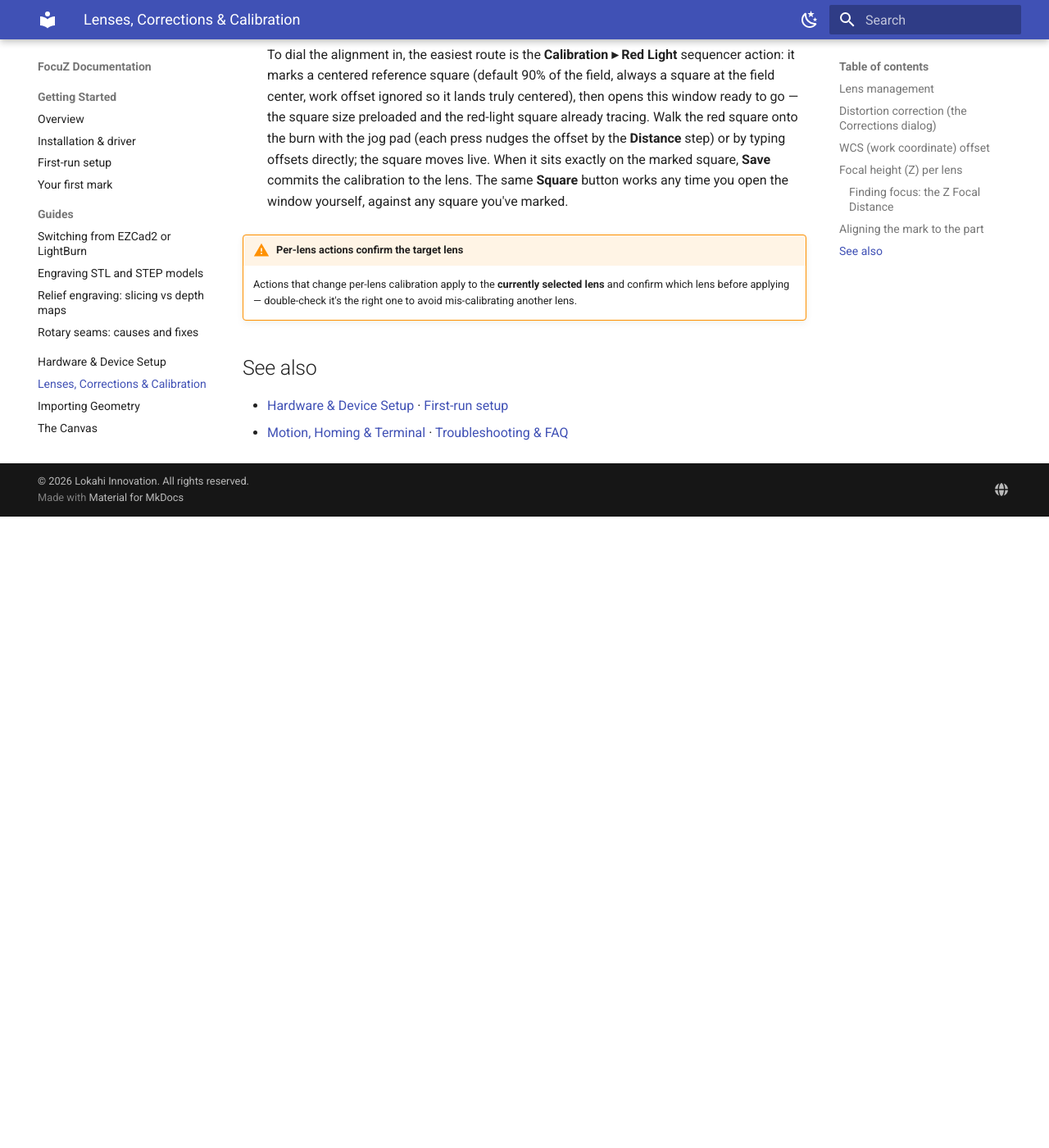
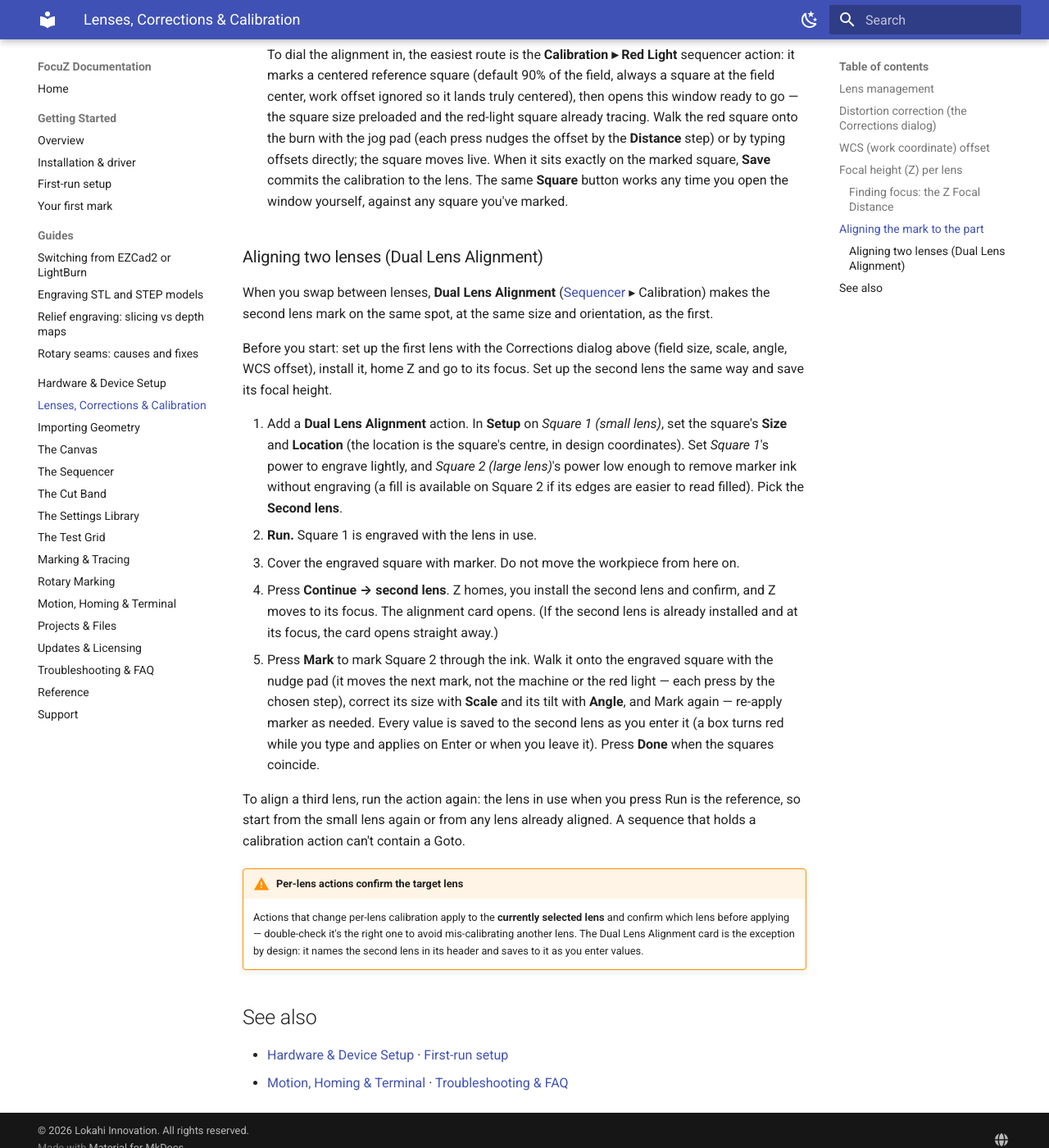
Before and after one commit to Lokahi-Shop/focuz-docs, an MkDocs documentation site: the page built from docs/lenses-corrections.md, in a window 1280 px wide and 1400 px high, scrolled down 3766 px. Shown: the whole window at 82% size. Built offline with MkDocs 1.6.1 and Material for MkDocs 9.7.7, drawn with Linux system fonts in a browser that asks for light colours; before the commit the page ends 4396 px from its top, so only the background shows below that.

Commit message:
Dual Lens Alignment: new calibration action; Goto + calibration rule; marking outputs on the two tests
- lenses-corrections.md: "Aligning two lenses (Dual Lens Alignment)" — prerequisites (set up lens 1 via
  Lens Corrections, home Z + go to focus), the five steps (Run → marker → Continue → Mark / nudge / Scale /
  Angle, saved as entered → Done), third lens, the Goto rule; the per-lens-confirm admonition names the
  card as the exception by design.
- sequencer.md: the Calibration list entry; the Goto bullet's calibration rule.
- hardware-setup.md: the Test Grid and the Z Focal Distance test drive the Marking output + finish pulse.

Co-Authored-By: Claude Fable 5.1 <noreply@anthropic.com>

```diff
--- a/docs/hardware-setup.md
+++ b/docs/hardware-setup.md
@@ -172,7 +172,8 @@ saved settings).
 
 **Outputs** FocuZ drives:
 
-- **Marking IO** — active while a job is marking (released as soon as it finishes).
+- **Marking IO** — active while a job is marking (released as soon as it finishes). The Test Grid and the Z Focal
+  Distance test drive it — and the finish pulse below — like every other mark.
 - **Red Light Pointer** — active while the red pointer or a trace is running.
 - **Laser Ready / Laser Power** — reserved for machines that expect those lines.
 
--- a/docs/lenses-corrections.md
+++ b/docs/lenses-corrections.md
@@ -164,9 +164,35 @@ focal height.
     marked square, **Save** commits the calibration to the lens. The same **Square** button works
     any time you open the window yourself, against any square you've marked.
 
+### Aligning two lenses (Dual Lens Alignment)
+
+When you swap between lenses, **Dual Lens Alignment** ([Sequencer](sequencer.md) ▸ Calibration) makes the second lens
+mark on the same spot, at the same size and orientation, as the first.
+
+Before you start: set up the first lens with the Corrections dialog above (field size, scale, angle, WCS offset),
+install it, home Z and go to its focus. Set up the second lens the same way and save its focal height.
+
+1. Add a **Dual Lens Alignment** action. In **Setup** on *Square 1 (small lens)*, set the square's **Size** and
+   **Location** (the location is the square's centre, in design coordinates). Set *Square 1*'s power to engrave
+   lightly, and *Square 2 (large lens)*'s power low enough to remove marker ink without engraving (a fill is available
+   on Square 2 if its edges are easier to read filled). Pick the **Second lens**.
+2. **Run.** Square 1 is engraved with the lens in use.
+3. Cover the engraved square with marker. Do not move the workpiece from here on.
+4. Press **Continue → second lens**. Z homes, you install the second lens and confirm, and Z moves to its focus. The
+   alignment card opens. (If the second lens is already installed and at its focus, the card opens straight away.)
+5. Press **Mark** to mark Square 2 through the ink. Walk it onto the engraved square with the nudge pad (it moves the
+   next mark, not the machine or the red light — each press by the chosen step), correct its size with **Scale** and
+   its tilt with **Angle**, and Mark again — re-apply marker as needed. Every value is saved to the second lens as you
+   enter it (a box turns red while you type and applies on Enter or when you leave it). Press **Done** when the
+   squares coincide.
+
+To align a third lens, run the action again: the lens in use when you press Run is the reference, so start from the
+small lens again or from any lens already aligned. A sequence that holds a calibration action can't contain a Goto.
+
 !!! warning "Per-lens actions confirm the target lens"
     Actions that change per-lens calibration apply to the **currently selected lens** and confirm which lens
-    before applying — double-check it's the right one to avoid mis-calibrating another lens.
+    before applying — double-check it's the right one to avoid mis-calibrating another lens. The Dual Lens Alignment
+    card is the exception by design: it names the second lens in its header and saves to it as you enter values.
 
 ## See also
 
```
Also changed, not shown: docs/sequencer.md (+6 -1 lines).
